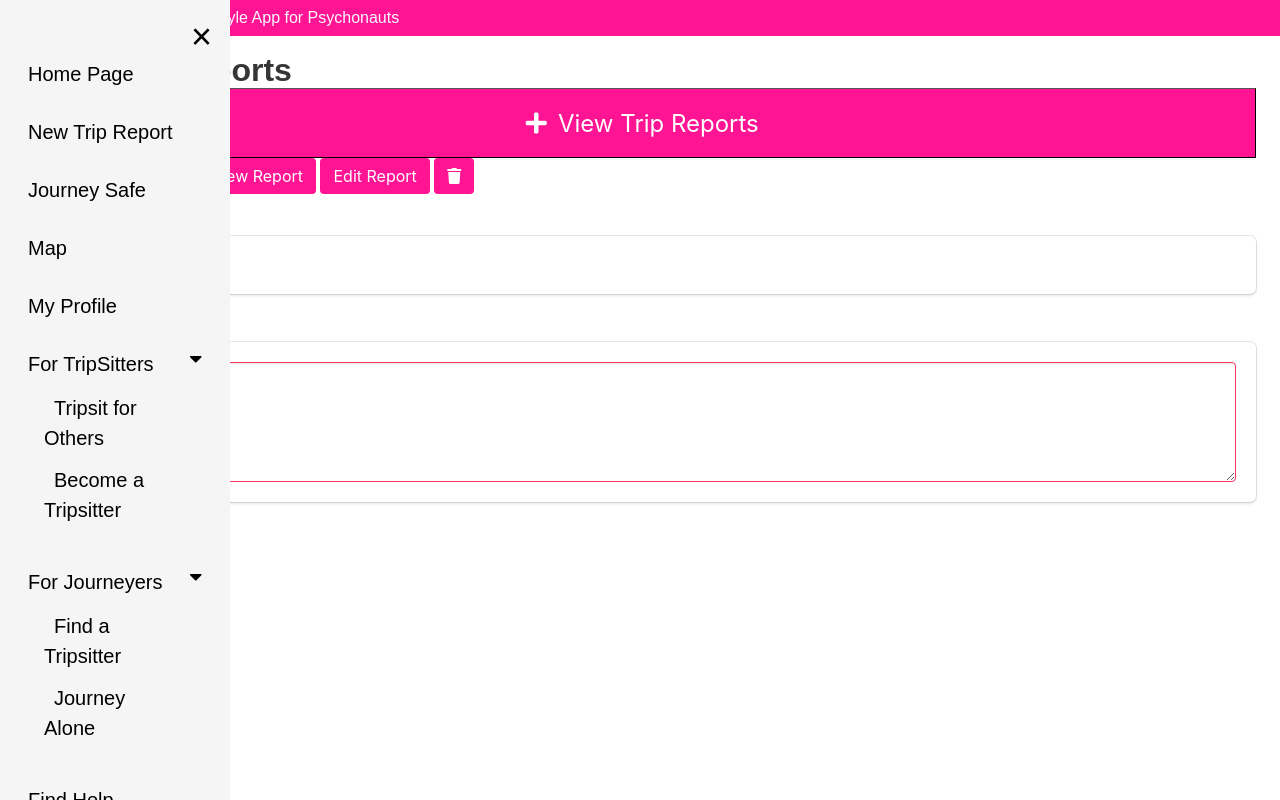
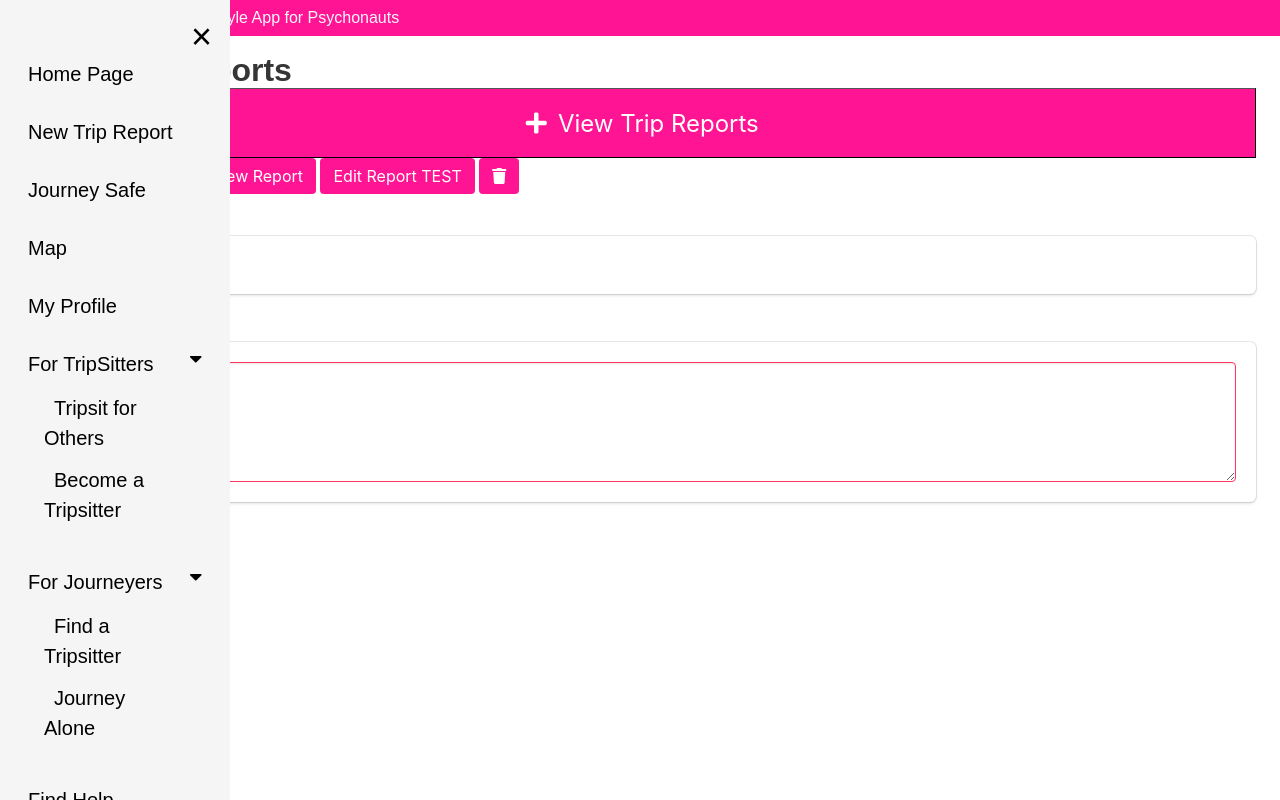
Before and after one commit to ShaneLeeFullStack/LSDWorld_2, a Flask app: page /home_page in a window 1280 px wide. Run offline with Flask 2, Linux system fonts and the light colour scheme; tables that the repository leaves empty hold one stand-in row (values such as "Sample post"); some libraries are stand-ins or nearby versions.

Commit message:
testing if my changes work

```diff
--- a/templates/home_page.html
+++ b/templates/home_page.html
@@ -101,7 +101,7 @@
                             class="button is-danger">View Report</button>
                     <!--EDIT REPORT BUTTON-->
                     <button @click="toggle_edit_report(report.id)"
-                            class="button is-danger">Edit Report</button>
+                            class="button is-danger">Edit Report TEST</button>
                     <!--DELETE REPORT BUTTON-->
                     <a class="button is-danger" @click="delete_report(report.id)">
                         <i class="fa fa-trash" aria-hidden="true"></i></a>
```
